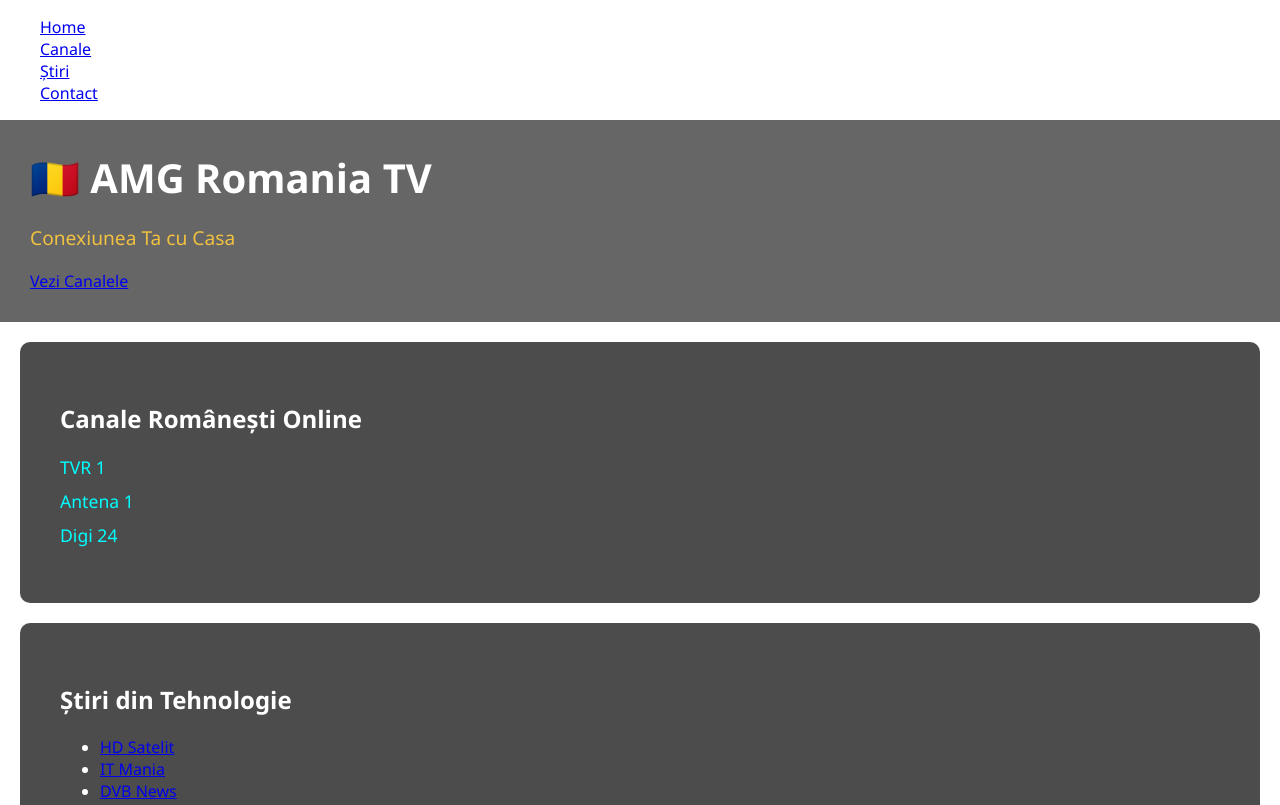
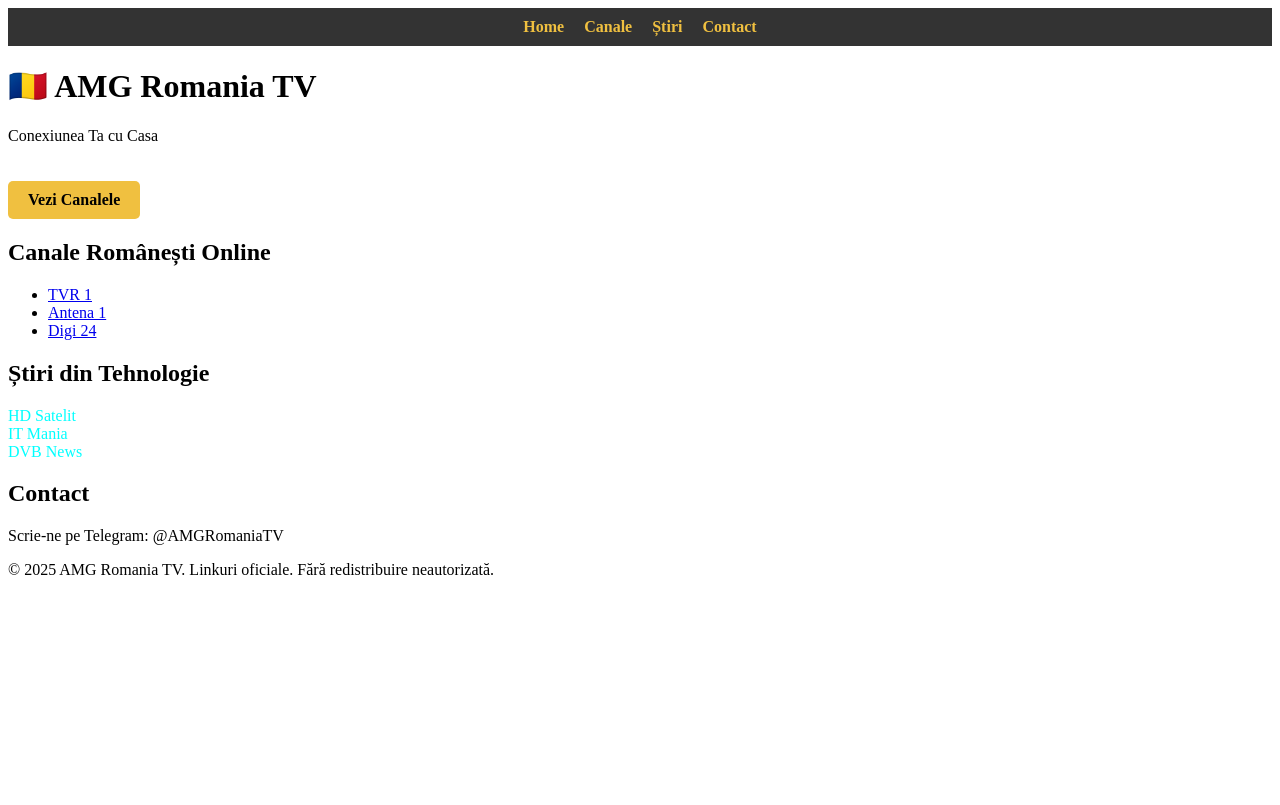
Before and after one commit to maeioAMG/AMG-ROMANIA-TV, a plain HTML site: page index.html in a window 1280 px wide. Shown: the top 805 px of the page. Drawn offline with Linux system fonts and the light colour scheme.

Commit message:
Refactor CSS for navigation and section styles

```diff
--- a/style.css
+++ b/style.css
@@ -1,55 +1,48 @@
-body {
-  font-family: 'Segoe UI', sans-serif;
+nav {
+  background-color: rgba(0, 0, 0, 0.8);
+  padding: 10px;
+}
+
+nav ul {
+  list-style: none;
+  display: flex;
+  justify-content: center;
+  gap: 20px;
   margin: 0;
   padding: 0;
-  color: #fff;
-  background: url('amg-bg.jpeg') no-repeat center center fixed;
-  background-size: cover;
 }
 
-header {
-  background-color: rgba(0, 0, 0, 0.6);
-  padding: 30px;
+nav ul li a {
+  color: #f0c040;
+  text-decoration: none;
+  font-weight: bold;
 }
 
-h1 {
-  font-size: 2.5em;
-  margin: 0;
+nav ul li a:hover {
+  text-decoration: underline;
 }
 
-p {
-  font-size: 1.2em;
-  color: #f0c040;
+.btn {
+  display: inline-block;
+  margin-top: 20px;
+  padding: 10px 20px;
+  background-color: #f0c040;
+  color: #000;
+  text-decoration: none;
+  font-weight: bold;
+  border-radius: 5px;
 }
 
-section {
-  background-color: rgba(0, 0, 0, 0.7);
-  padding: 40px;
-  margin: 20px;
-  border-radius: 10px;
-}
-
-ul#lista-canale {
+section#stiri ul {
   list-style: none;
   padding: 0;
 }
 
-ul#lista-canale li {
-  margin: 10px 0;
-  font-size: 1.1em;
-}
-
-ul#lista-canale a {
+section#stiri li a {
   color: #00ffff;
   text-decoration: none;
 }
 
-ul#lista-canale a:hover {
+section#stiri li a:hover {
   text-decoration: underline;
 }
-
-footer {
-  background-color: rgba(0, 0, 0, 0.6);
-  padding: 20px;
-  font-size: 0.9em;
-}
```
